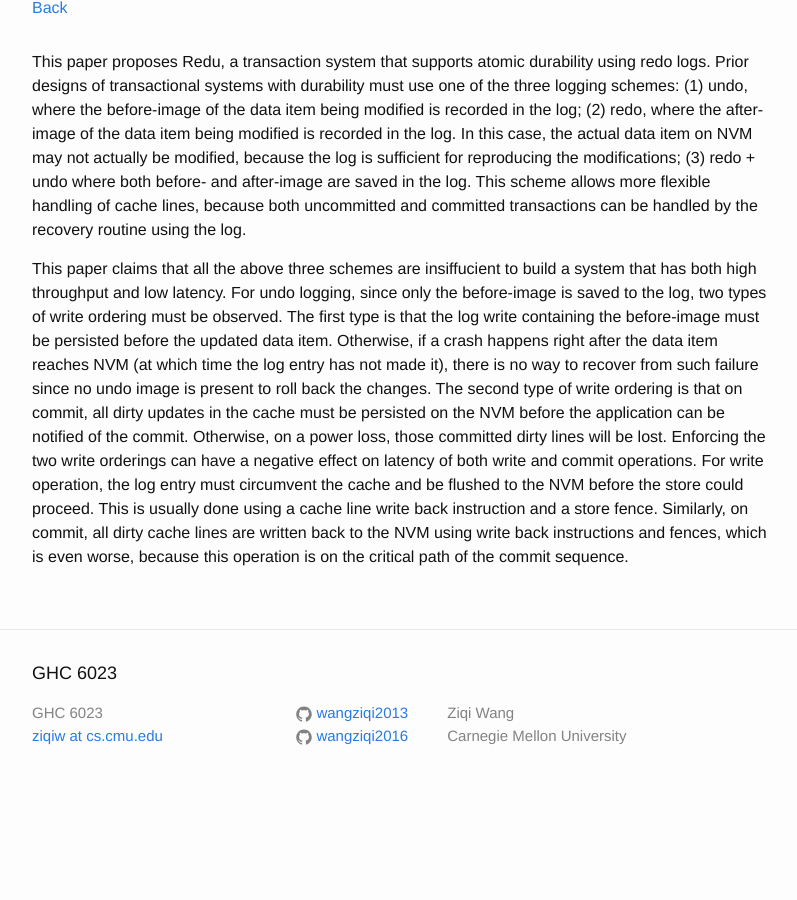
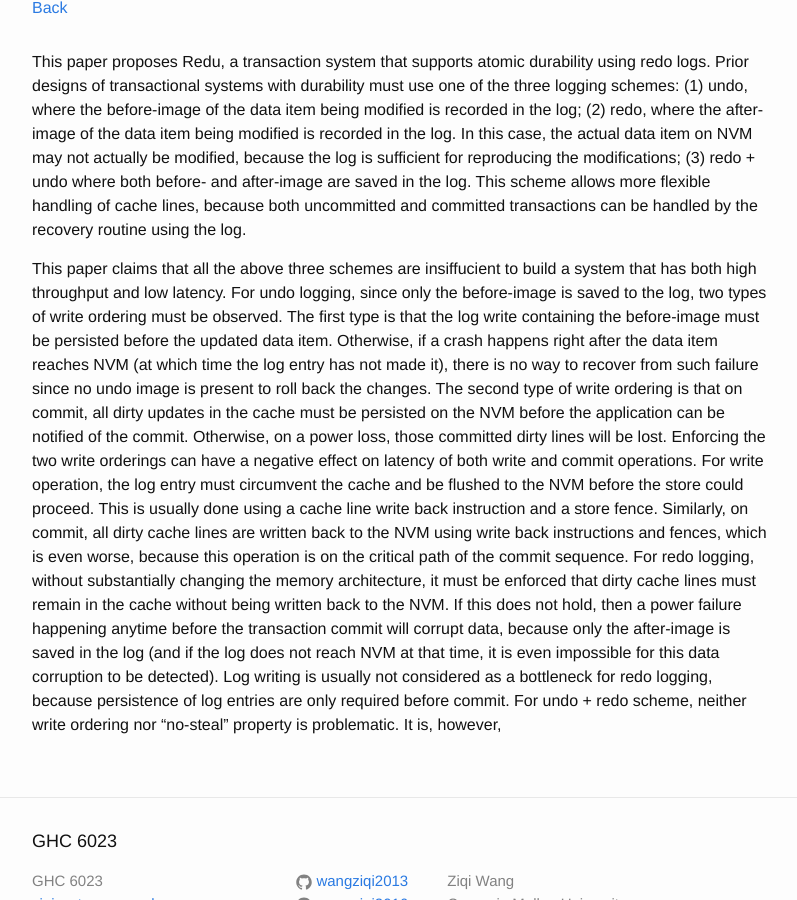
Before and after one commit to wangziqi2013/wangziqi2013.github.io, a Jekyll site: the page built from _posts/2019-01-05-redu.markdown, in a window 1280 px wide and 900 px high, scrolled down 508 px. Shown: the whole window, without its empty margins (238-1035 px from the left). Built offline with Jekyll 4.4.1, drawn with Linux system fonts in a browser that asks for light colours; before the commit the page ends 1315 px from its top, so only the background shows below that.

```diff
--- a/_posts/2019-01-05-redu.markdown
+++ b/_posts/2019-01-05-redu.markdown
@@ -31,4 +31,10 @@ Otherwise, on a power loss, those committed dirty lines will be lost. Enforcing
 effect on latency of both write and commit operations. For write operation, the log entry must circumvent the cache and be
 flushed to the NVM before the store could proceed. This is usually done using a cache line write back instruction and
 a store fence. Similarly, on commit, all dirty cache lines are written back to the NVM using write back instructions and
-fences, which is even worse, because this operation is on the critical path of the commit sequence.
+fences, which is even worse, because this operation is on the critical path of the commit sequence. For redo logging, without
+substantially changing the memory architecture, it must be enforced that dirty cache lines must remain in the cache without
+being written back to the NVM. If this does not hold, then a power failure happening anytime before the transaction commit
+will corrupt data, because only the after-image is saved in the log (and if the log does not reach NVM at that time, it is
+even impossible for this data corruption to be detected). Log writing is usually not considered as a bottleneck for redo
+logging, because persistence of log entries are only required before commit. For undo + redo scheme, neither write ordering
+nor "no-steal" property is problematic. It is, however,
```
